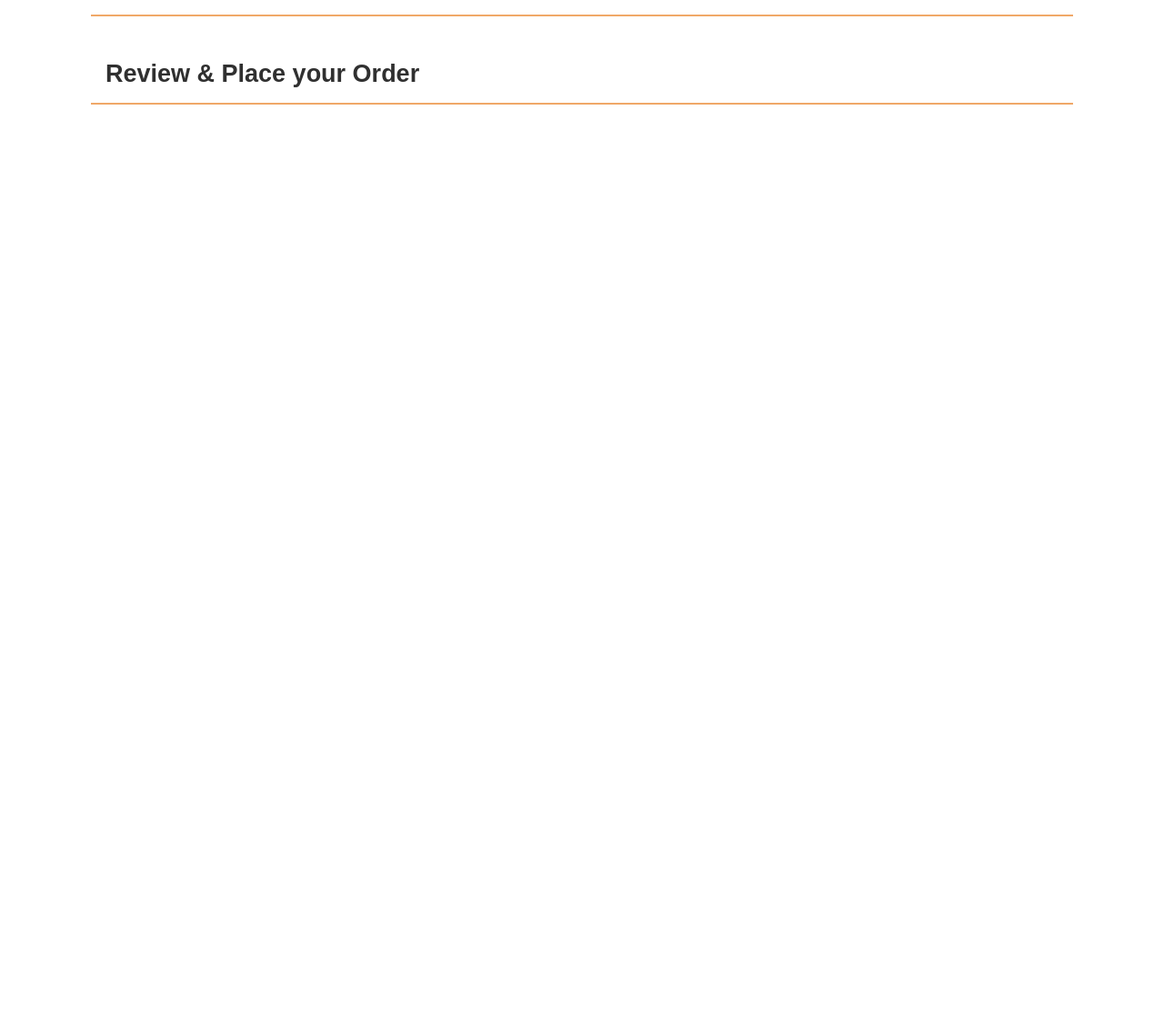
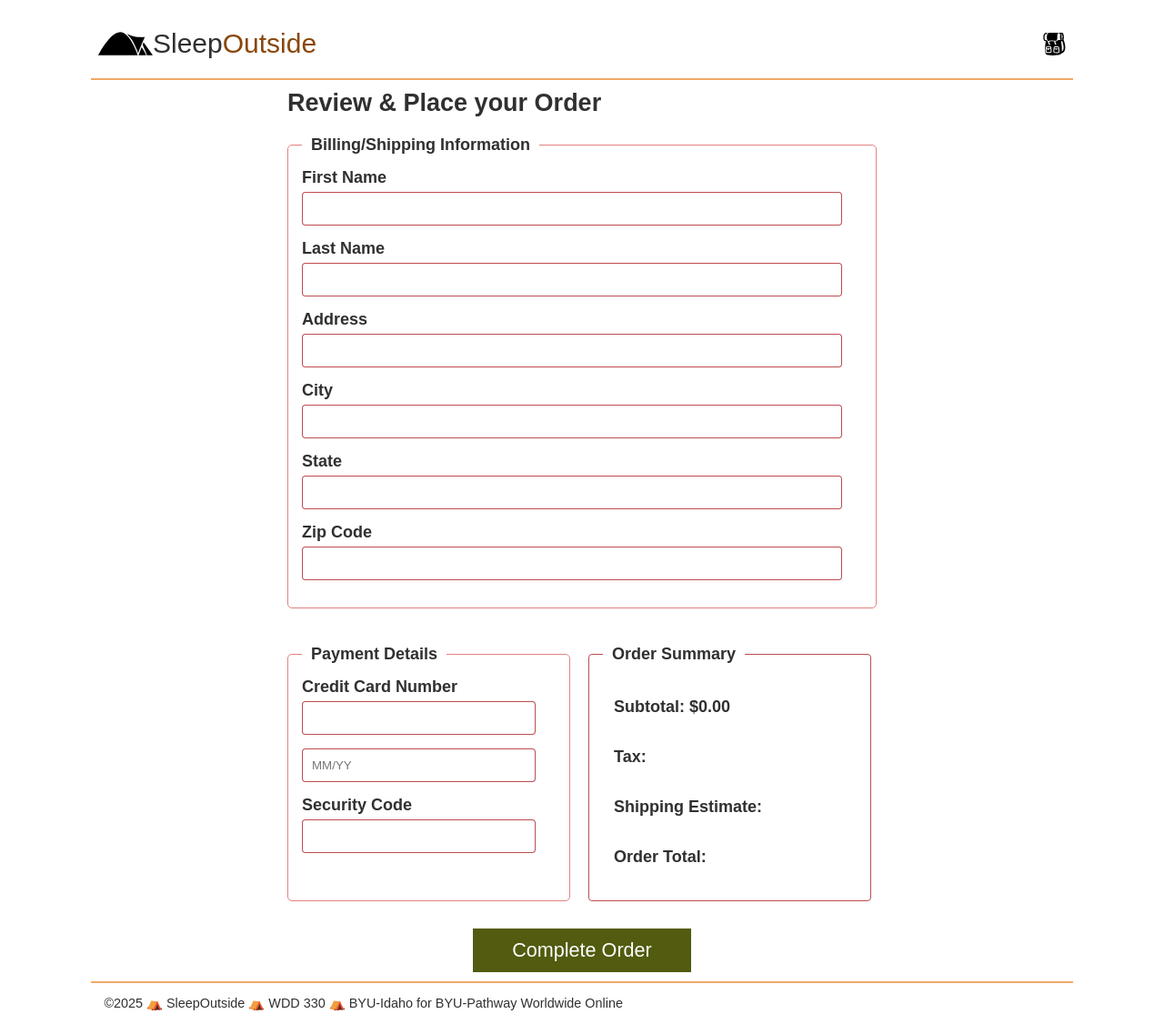
Before and after one commit to vasuquo/wdd330-va, a website: page src/checkout/index.html in a window 1280 px wide. Shown: the whole page at 91% size. Before the commit the page ends 800 px from the top, so only its background shows below. Drawn offline with Linux system fonts and the light colour scheme; files that its build step writes are made by us from their sources; files whose address does not match are found by name.

Commit message:
Checkout

```diff
--- a/src/checkout/index.html
+++ b/src/checkout/index.html
@@ -8,18 +8,62 @@
 
     <title>Sleep Outside | Checkout</title>
 
-    <link rel="stylesheet" href="css/style.css" />
+    <link rel="stylesheet" href="/css/style.css" />
+    <script type="module" src="../js/checkout.js"></script>
   </head>
 
   <body>
     <header class="divider" id="so-header"></header>
 
     <main class="divider">
-      <section class="products">
+      <section class="checkout-container">
         <h2>Review & Place your Order</h2>
+        <form action="#" method="post">
+            <fieldset>
+                <legend>Billing/Shipping Information</legend>
+                <label for="firstName">First Name</label>
+                <input type="text" id="firstName" name="firstName" required>
+
+                <label for="lastName">Last Name</label>
+                <input type="text" id="lastName" name="lastName" required>
+
+                <label for="address">Address</label>
+                <input type="text" id="address" name="address" required>
+
+                <label for="city">City</label>
+                <input type="text" id="city" name="city" required>
+
+                <label for="state">State</label>
+                <input type="text" id="state" name="state" required>
+
+                <label for="zip">Zip Code</label>
+                <input type="text" id="zip" name="zip" required>
+            </fieldset>
+
+            <div class="payment-container">
+              <fieldset>
+                <legend>Payment Details</legend>
+                <label for="cardNumber">Credit Card Number</label>
+                <input type="text" id="cardNumber" name="cardNumber" pattern="[0-9]{13,16}" title="Enter a valid credit card number" required>
+
+                <input type="text" id="expDate" name="expDate" placeholder="MM/YY" pattern="^(0[1-9]|1[0-2])/[0-9]{2}$" required>
+
+                <label for="cvv">Security Code</label>
+                <input type="text" id="cvv" name="cvv" pattern="[0-9]{3,4}" required>
+            </fieldset>
+            <fieldset class="order-summary">
+              <legend>Order Summary</legend>
+              <p id="subtotal">Subtotal: </p>
+              <p id="tax">Tax: </p>
+              <p id="shipping">Shipping Estimate: </p>
+              <p id="order">Order Total: </p>
+            </fieldset>
+            </div>
+            <button type="submit">Complete Order</button>
+        </form>
       </section>
     </main>
 
-    <footer id="so-header"></footer>
+    <footer id="so-footer"></footer>
   </body>
 </html>
--- a/src/css/style.css
+++ b/src/css/style.css
@@ -126,7 +126,7 @@ button {
   padding: 0.5em 2em;
   background-color: var(--secondary-color);
   color: white;
-  margin: auto;
+  margin: 10px auto;
   display: block;
   border: 0;
   font-size: var(--large-font);
@@ -135,6 +135,7 @@ button {
 
 .divider {
   border-bottom: 2px solid var(--primary-color);
+  margin-top: 10px;
 }
 
 /* End utility classes */
@@ -229,39 +230,64 @@ button {
 /* Start cart list card styles */
 .cart-card {
   display: grid;
-  grid-template-columns: 25% auto 15%;
+  grid-template-columns: 20% 60%;
+  gap: 10px;
   font-size: var(--small-font);
-  /* max-height: 120px; */
+  margin-top: 15px;
   align-items: center;
 }
 
-.cart-card__image {
-  grid-row: 1/3;
-  grid-column: 1;
+.cart-details {
+  display: block;
+  justify-content: left;
 }
 
 .cart-card p {
   margin-top: 0;
 }
 
-.cart-card .card__name {
-  grid-row: 1;
-  grid-column: 2;
+.checkout-container {
+  max-width: 60%;
+  margin: 0 auto;
 }
 
-.cart-card__color {
-  grid-row: 2;
-  grid-column: 2;
+fieldset {
+  border: 1px solid #e58181;
+  margin: 20px 0;
+  padding: 15px;
+  border-radius: 5px;
 }
 
-.cart-card__quantity {
-  grid-row: 1;
-  grid-column: 3;
+legend {
+  font-weight: bold;
+  padding: 0 10px;
+}
+label {
+  display: block;
+  margin-bottom: 5px;
+  font-weight: bold;
 }
 
-.cart-card__price {
-  grid-row: 2;
-  grid-column: 3;
+input[type="text"], input[type="email"], input[type="number"] {
+    width: calc(100% - 22px); /* Account for padding and border */
+    padding: 10px;
+    margin-bottom: 15px;
+    border: 1px solid #ad1b22c8;
+    border-radius: 4px;
+}
+
+.payment-container {
+  display: block;
+}
+
+.order-summary {
+  border: 1px solid #ad1b22c8;
+  border-radius: 4px;
+}
+
+.order-summary p {
+  margin: 10px 0;
+  font-weight: bold;
 }
 
 @media screen and (min-width: 500px) {
@@ -276,8 +302,14 @@ button {
 
   .cart-card {
     font-size: inherit;
-    grid-template-columns: 150px auto 15%;
   }
+
+  .payment-container {
+    display: grid;
+    grid-template-columns: 48% 48%;
+    gap: 20px;
+ }
+
 }
 
 footer {
--- /dev/null
+++ b/src/js/CheckoutProcess.mjs
@@ -0,0 +1,48 @@
+import { formatCurrency, getLocalStorage } from "./utils.mjs";
+
+export default class CheckoutProcess {
+    constructor(key, outputSelector) {
+        this.outputSelector = outputSelector;
+        this.key = key;
+        this.list = [];
+        this.itemTotal = 0;
+        this.shipping = 0;
+        this.tax = 0;
+        this.orderTotal = 0;
+    }
+
+    init() {
+        this.list = getLocalStorage(this.key);
+        this.calculateItemSubTotal();
+    }
+
+    calculateItemSubTotal() {
+        this.itemTotal = this.list.reduce((accum, item) => accum + item.FinalPrice, 0);
+        const subtotal = document.querySelector(`.${this.outputSelector.className} #subtotal`);
+        subtotal.innerText = `Subtotal:  $${this.itemTotal.toFixed(2)}`;
+    }
+
+    calculateOrderTotal() {
+    // calculate the tax and shipping amounts. Add those to the cart total to figure out the order total
+       this.tax = (this.itemTotal * .06);
+       this.shipping = 10 + (this.list.length-1) * 2;
+       this.orderTotal = this.itemTotal + this.shipping + this.tax;
+
+    // display the totals.
+       this.displayOrderTotals();
+  }
+
+  displayOrderTotals() {
+    // once the totals are all calculated display them in the order summary page
+    const tax = document.querySelector(`.${this.outputSelector.className} #tax`);
+    tax.innerText = `Tax:  $${this.tax.toFixed(2)}`;
+
+    const shipping = document.querySelector(`.${this.outputSelector.className} #shipping`);
+    shipping.innerText = `Shipping:  $${this.shipping.toFixed(2)}`;
+
+    const order = document.querySelector(`.${this.outputSelector.className} #order`);
+    order.innerText = `Order Total:  $${this.orderTotal.toFixed(2)}`;
+
+  }
+
+}
--- a/src/js/cart.js
+++ b/src/js/cart.js
@@ -2,9 +2,10 @@ import { getLocalStorage, loadHeaderFooter } from "./utils.mjs";
 import ShoppingCart from "./ShoppingCart.mjs";
 
 const cartItems = getLocalStorage("so-cart");
-const cartElement = document.querySelector(".product-list");
+const cartElement = document.querySelector(".cart-list");
+const totalElement = document.querySelector(".cart-footer");
 
-const shoppingCart = new ShoppingCart(cartItems, cartElement);
+const shoppingCart = new ShoppingCart(cartItems, cartElement, totalElement);
 
 loadHeaderFooter();
 shoppingCart.init();
--- a/src/js/checkout.js
+++ b/src/js/checkout.js
@@ -1,2 +1,11 @@
 import { loadHeaderFooter } from "./utils.mjs";
+import CheckoutProcess from "./CheckoutProcess.mjs";
+
+const orderElement = document.querySelector(".order-summary");
+const zipcode = document.getElementById("zip");
+const checkoutProcess = new CheckoutProcess("so-cart", orderElement);
 loadHeaderFooter();
+checkoutProcess.init();
+zipcode.addEventListener("change", () => {
+    checkoutProcess.calculateOrderTotal();
+});
--- a/src/js/utils.mjs
+++ b/src/js/utils.mjs
@@ -57,3 +57,7 @@ export async function loadHeaderFooter() {
   renderWithTemplate(headerTemplate, headerElement);
   renderWithTemplate(footerTemplate, footerElement);
 }
+
+export function formatCurrency(num) {
+    return Number(num.toFixed(2)).toLocaleString();
+}
```
Also changed, not shown: src/cart/index.html (+2 -1 lines), src/js/ShoppingCart.mjs (+25 -5 lines).
